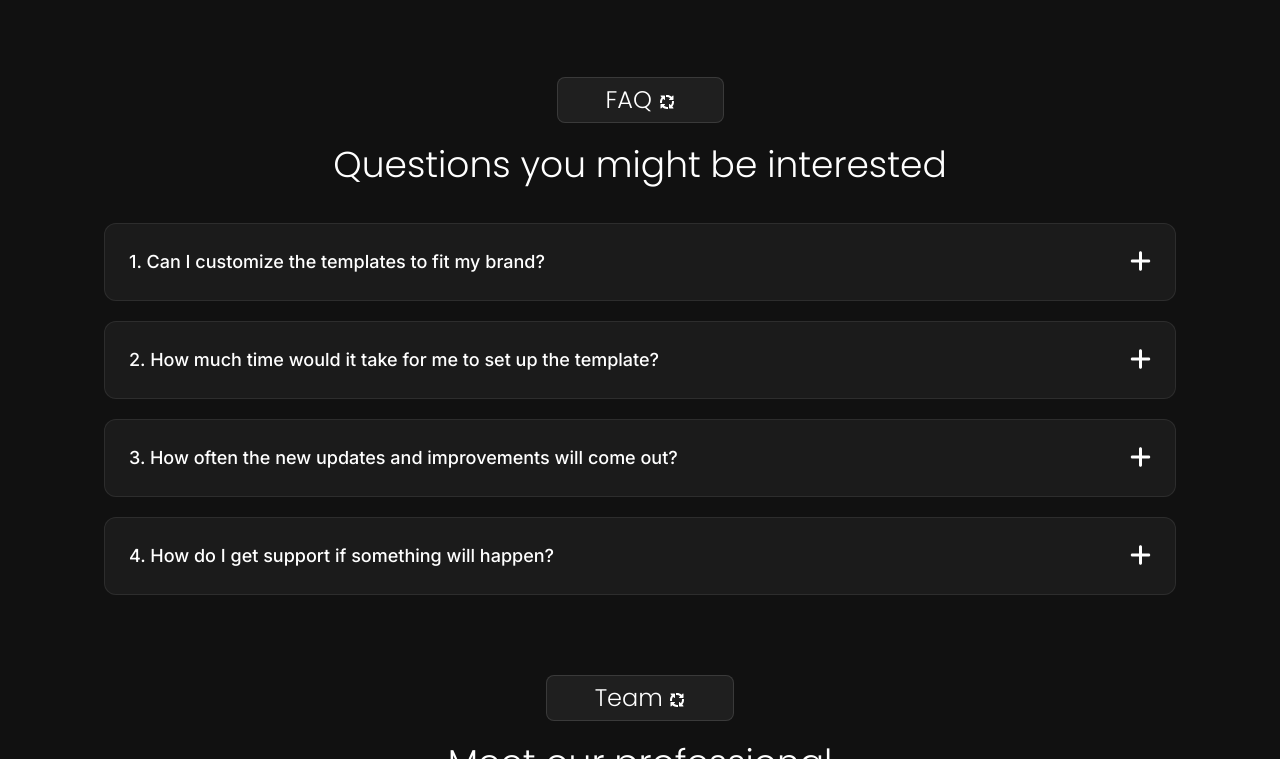
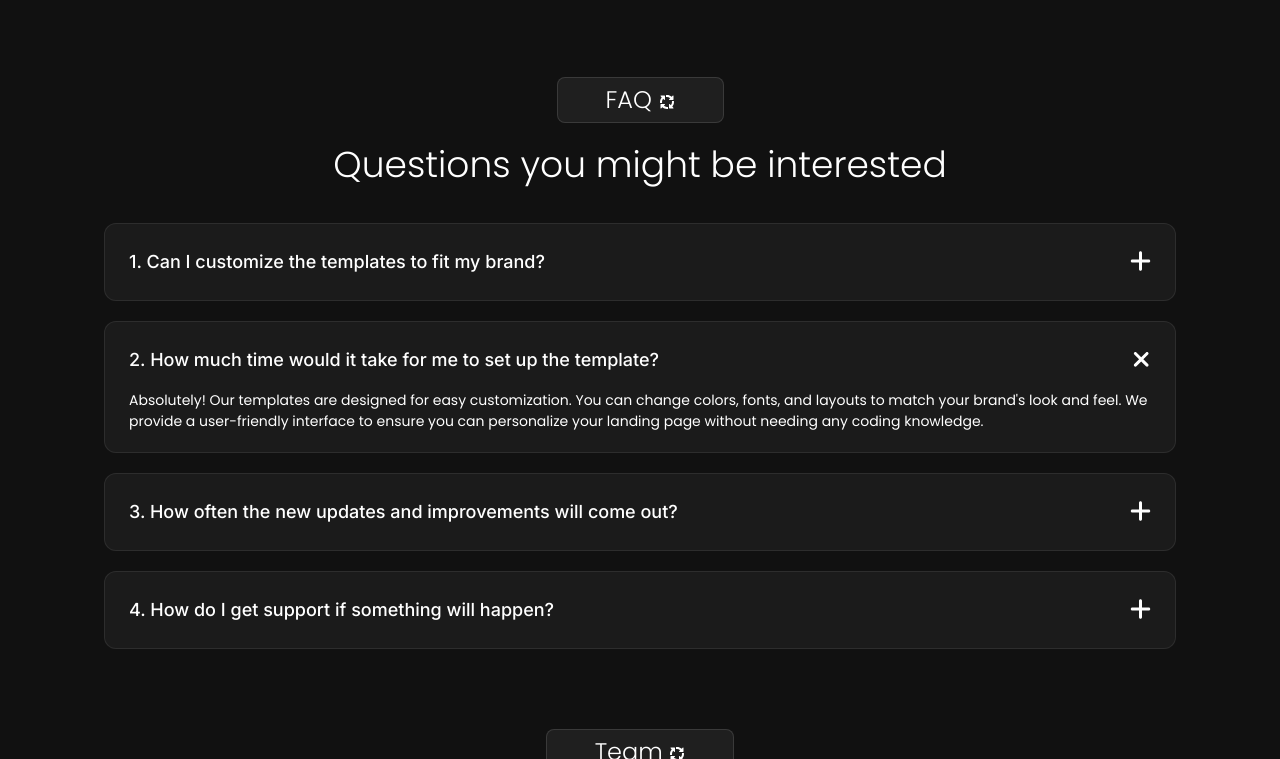
Before and after one commit to bikash829/growth, a website: page public/index.html in a window 1280 px wide. Both pictures are taken after a click on the element 640 px from the left and 3518 px from the top of the page. Shown: the part 3159-3918 px from the top of the page. Drawn offline with nearby package versions, Linux system fonts and the light colour scheme; files that its build step writes are made by us from their sources.

Commit message:
faq extend and minimizing done

```diff
--- a/public/assets/js/main.js
+++ b/public/assets/js/main.js
@@ -119,7 +119,7 @@ $(document).ready(function () {
   $(".faq-toggle").click(function () {
     const faqPlus = $(this).find(".faq-arrow");
     const faqParagraph = $(this).siblings(".faq-paragraph");
-    $(faqParagraph).toggle(400, "linear", function () {
+    $(faqParagraph).toggle(200, "linear", function () {
       faqParagraph.toggleClass("hidden");
     });
     faqPlus.toggleClass("rotate-45");
--- a/public/index.html
+++ b/public/index.html
@@ -726,49 +726,81 @@
 
           <!-- Faq card  -->
           <div class="faq-card">
-            <div class="flex cursor-pointer flex-row content-between">
+            <div
+              class="faq-toggle flex cursor-pointer flex-row content-between"
+            >
               <div class="basis-10/12 content-center">
                 <h2 class="faq-card-header">
                   2. How much time would it take for me to set up the template?
                 </h2>
               </div>
               <div class="basis-2/12 text-end">
-                <span class="text-custom-xl">
+                <span class="faq-arrow inline-block text-custom-xl">
                   <i class="fa-solid fa-plus"></i>
                 </span>
               </div>
+            </div>
+            <div class="faq-paragraph hidden">
+              <p class="text-custom-sm">
+                Absolutely! Our templates are designed for easy customization.
+                You can change colors, fonts, and layouts to match your brand's
+                look and feel. We provide a user-friendly interface to ensure
+                you can personalize your landing page without needing any coding
+                knowledge.
+              </p>
             </div>
           </div>
 
           <!-- Faq cards  -->
           <div class="faq-card">
-            <div class="flex cursor-pointer flex-row content-between">
+            <div
+              class="faq-toggle flex cursor-pointer flex-row content-between"
+            >
               <div class="basis-10/12 content-center">
                 <h2 class="faq-card-header">
                   3. How often the new updates and improvements will come out?
                 </h2>
               </div>
               <div class="basis-2/12 text-end">
-                <span class="text-custom-xl">
+                <span class="faq-arrow inline-block text-custom-xl">
                   <i class="fa-solid fa-plus"></i>
                 </span>
               </div>
             </div>
+            <div class="faq-paragraph hidden">
+              <p class="text-custom-sm">
+                Absolutely! Our templates are designed for easy customization.
+                You can change colors, fonts, and layouts to match your brand's
+                look and feel. We provide a user-friendly interface to ensure
+                you can personalize your landing page without needing any coding
+                knowledge.
+              </p>
+            </div>
           </div>
 
-          <!-- Faq cards  -->
           <div class="faq-card">
-            <div class="flex cursor-pointer flex-row content-between">
+            <div
+              class="faq-toggle flex cursor-pointer flex-row content-between"
+            >
               <div class="basis-10/12 content-center">
                 <h2 class="faq-card-header">
                   4. How do I get support if something will happen?
                 </h2>
               </div>
               <div class="basis-2/12 text-end">
-                <span class="text-custom-xl">
+                <span class="faq-arrow inline-block text-custom-xl">
                   <i class="fa-solid fa-plus"></i>
                 </span>
               </div>
+            </div>
+            <div class="faq-paragraph hidden">
+              <p class="text-custom-sm">
+                Absolutely! Our templates are designed for easy customization.
+                You can change colors, fonts, and layouts to match your brand's
+                look and feel. We provide a user-friendly interface to ensure
+                you can personalize your landing page without needing any coding
+                knowledge.
+              </p>
             </div>
           </div>
         </div>
```
